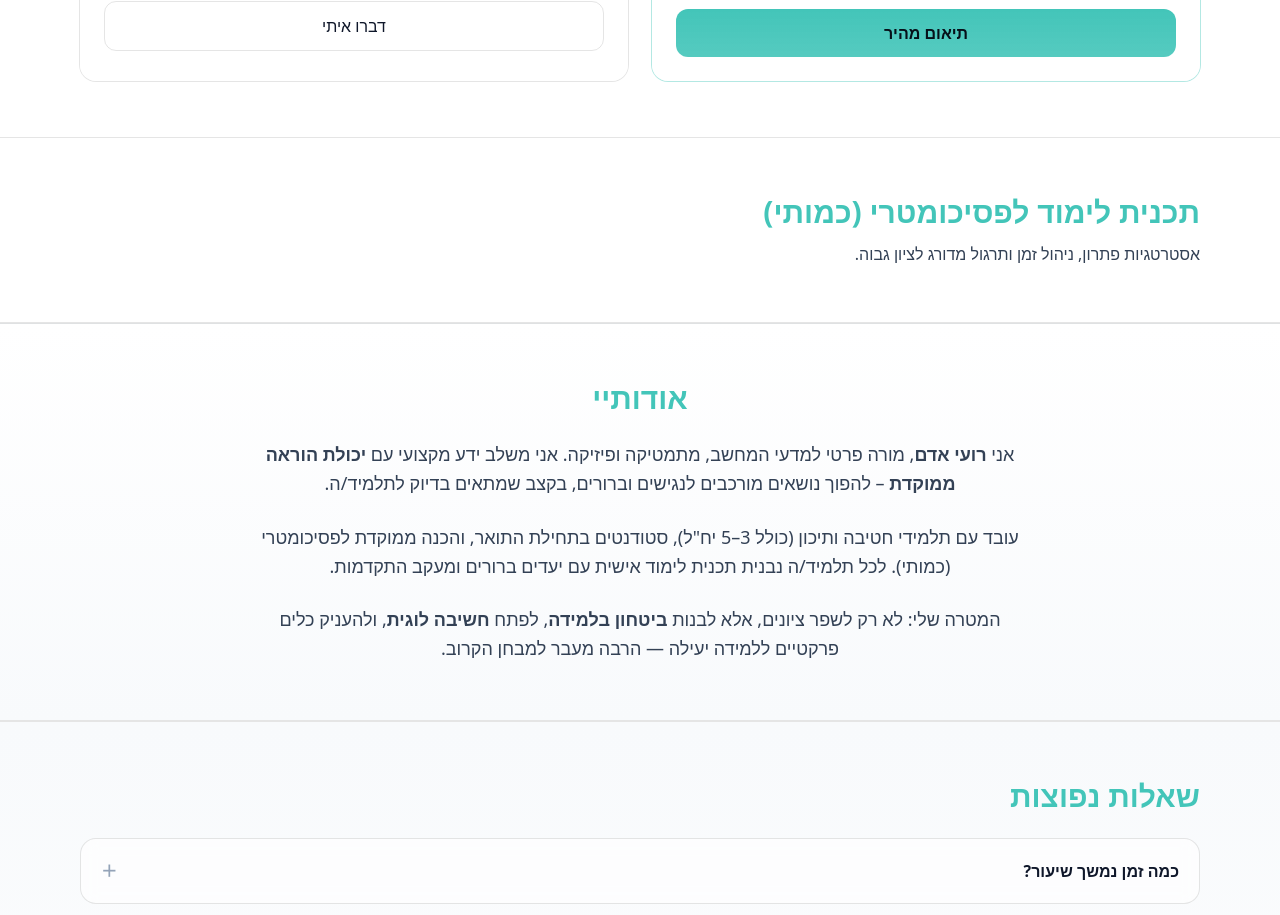
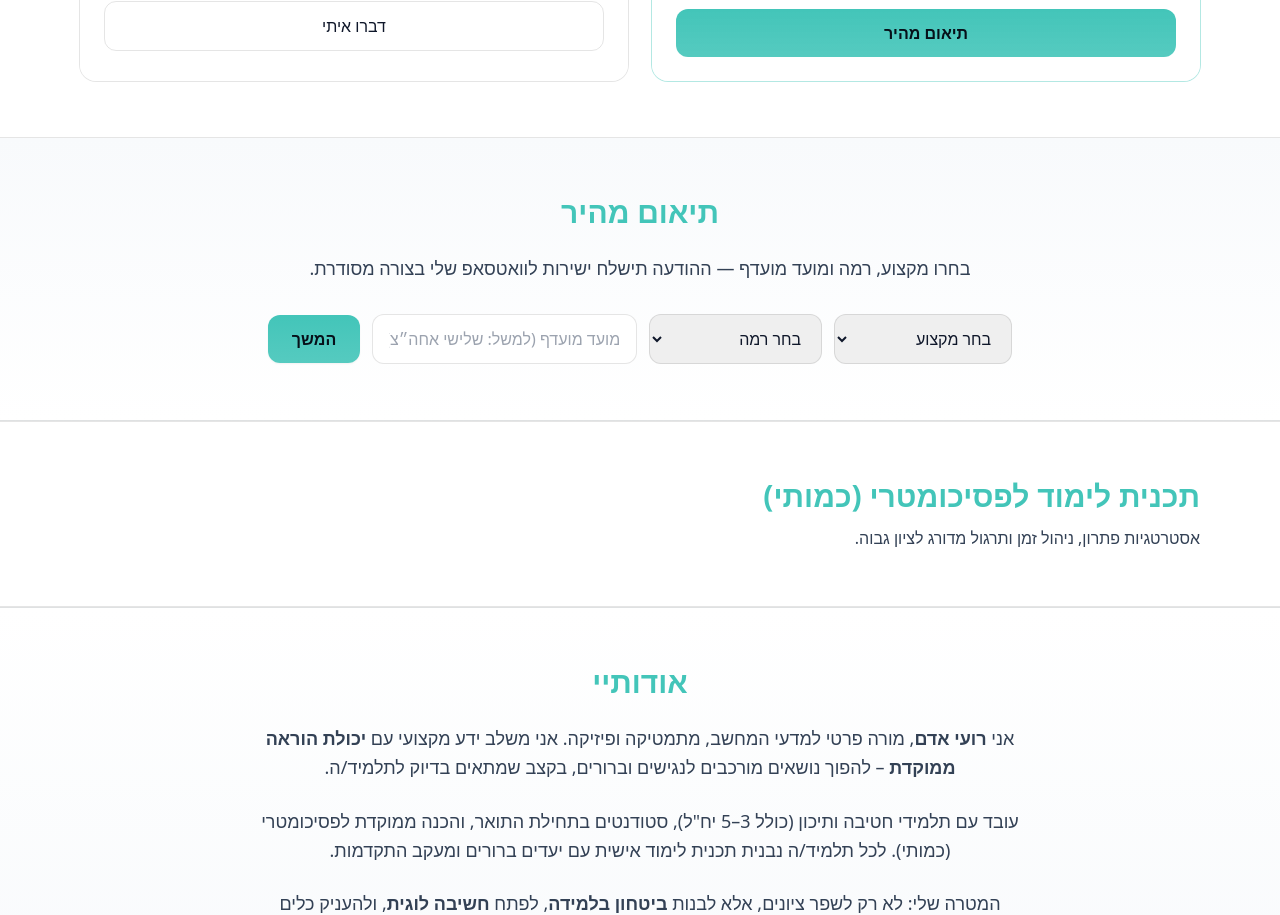
Before and after one commit to roadam11/RoieTutor, a Next.js app: page / in a window 1280 px wide. Shown: the part 1140-2055 px from the top of the page. Built offline with nearby package versions, Linux system fonts and the light colour scheme.

Commit message:
Update index.js

```diff
--- a/pages/index.js
+++ b/pages/index.js
@@ -1,3 +1,4 @@
+import QuickMatch from '@/components/QuickMatch'
 import Head from 'next/head'
 import About from '@/components/About'
 import Subjects from '@/components/Subjects'
@@ -43,7 +44,7 @@ export default function Home() {
 
       <Subjects />
       <Pricing />
-
+      <QuickMatch />
       {/* עוגן פסיכומטרי נשמר (תוכן מלא אפשר להחזיר בהמשך) */}
       <section id="psy-quant" className="bg-white dark:bg-ink border-y border-black/10 dark:border-white/10">
         <div className="max-w-6xl mx-auto px-4 py-14">
```
